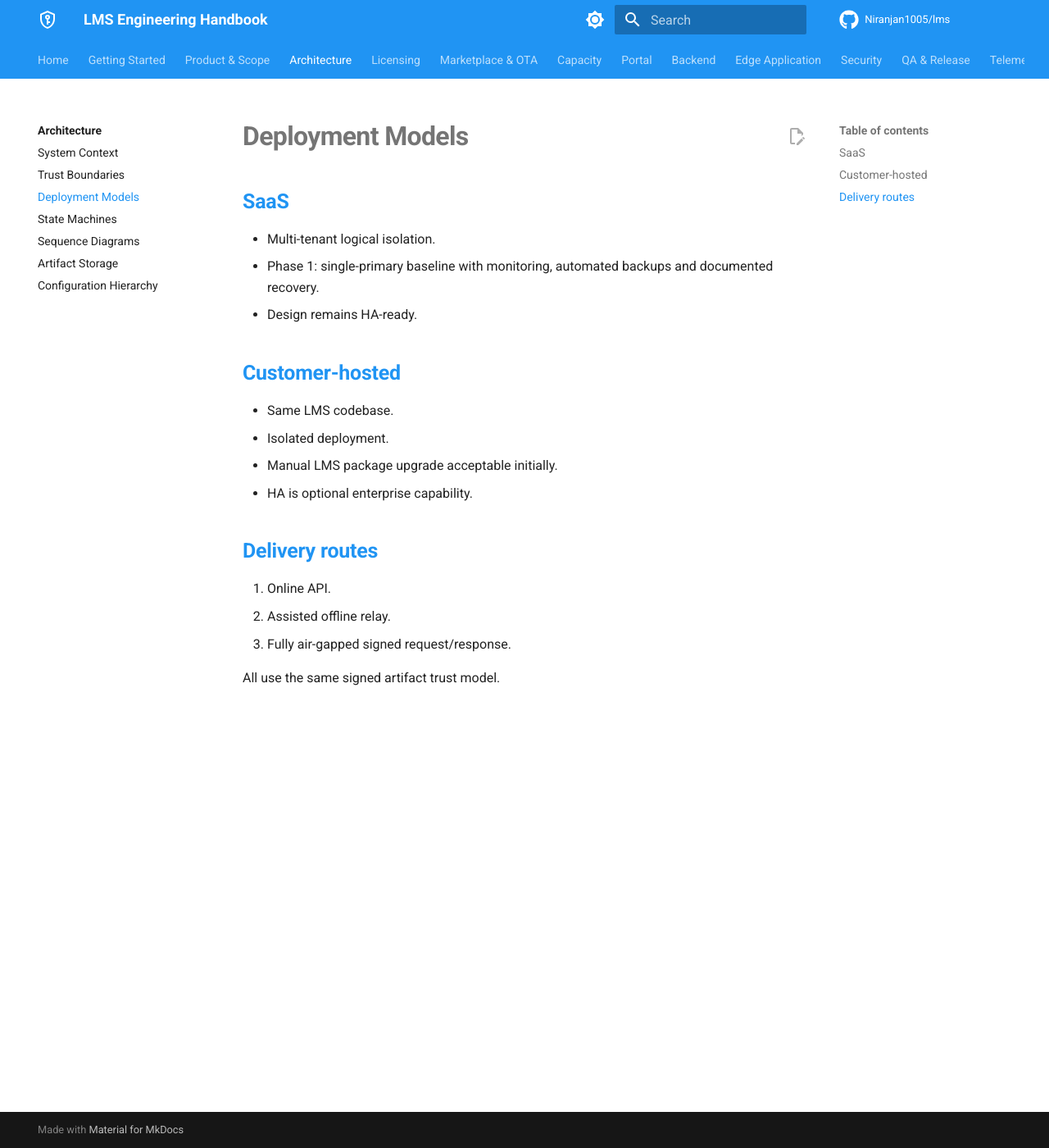
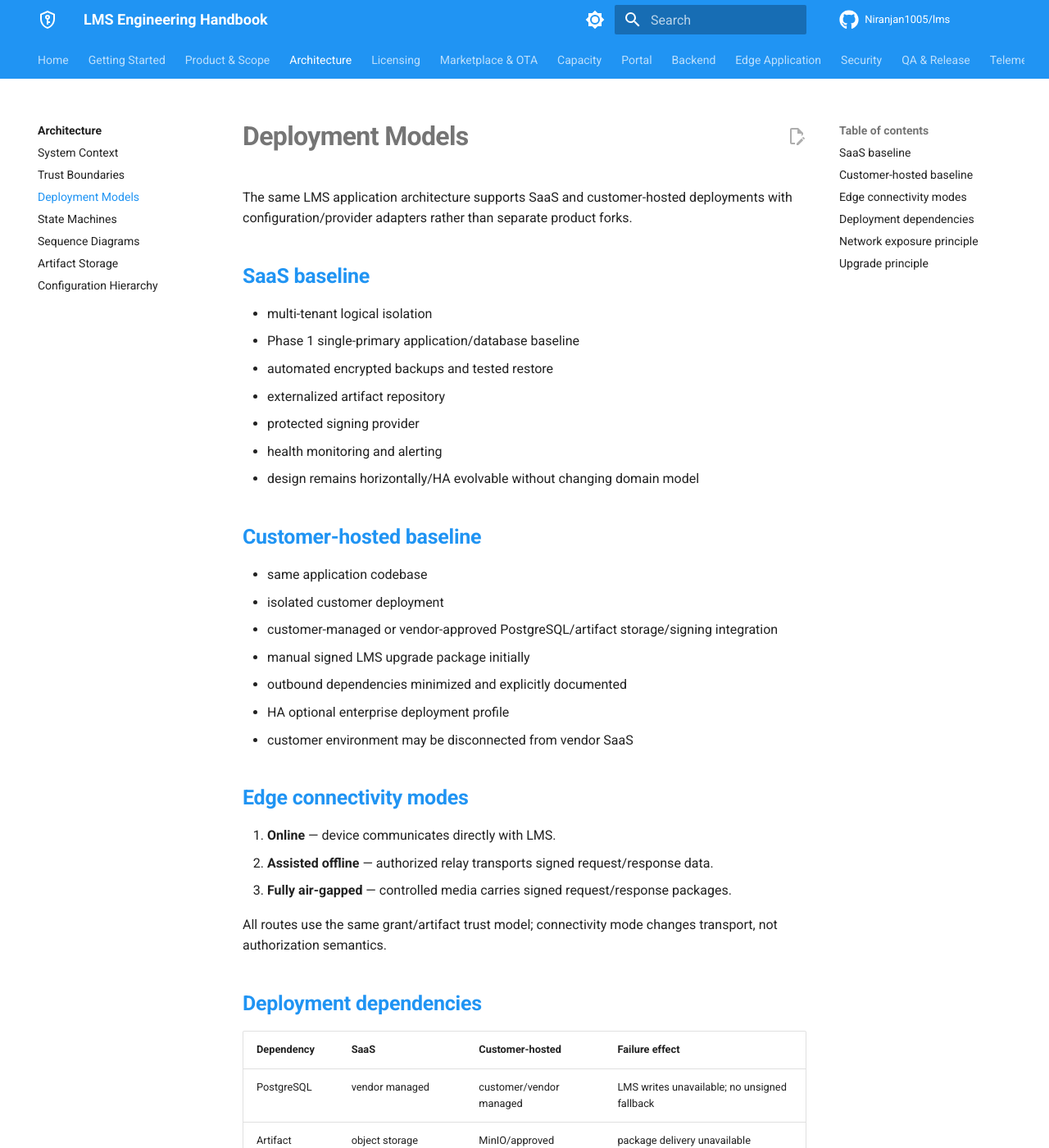
Before and after one commit to Niranjan1005/lms, an MkDocs documentation site: the page built from docs/architecture/deployment-models.md, in a window 1280 px wide and 1400 px high. Shown: the whole window at 82% size. Built offline with MkDocs 1.6.1 and Material for MkDocs 9.7.7, drawn with Linux system fonts in a browser that asks for light colours; comment, search, counter and statistics services are not loaded; some of the changed text lies outside the part shown.

Commit message:
docs: complete deployment model responsibilities

```diff
--- a/docs/architecture/deployment-models.md
+++ b/docs/architecture/deployment-models.md
@@ -1,22 +1,50 @@
 # Deployment Models
 
-## SaaS
+The same LMS application architecture supports SaaS and customer-hosted deployments with configuration/provider adapters rather than separate product forks.
 
-- Multi-tenant logical isolation.
-- Phase 1: single-primary baseline with monitoring, automated backups and documented recovery.
-- Design remains HA-ready.
+## SaaS baseline
 
-## Customer-hosted
+- multi-tenant logical isolation
+- Phase 1 single-primary application/database baseline
+- automated encrypted backups and tested restore
+- externalized artifact repository
+- protected signing provider
+- health monitoring and alerting
+- design remains horizontally/HA evolvable without changing domain model
 
-- Same LMS codebase.
-- Isolated deployment.
-- Manual LMS package upgrade acceptable initially.
-- HA is optional enterprise capability.
+## Customer-hosted baseline
 
-## Delivery routes
+- same application codebase
+- isolated customer deployment
+- customer-managed or vendor-approved PostgreSQL/artifact storage/signing integration
+- manual signed LMS upgrade package initially
+- outbound dependencies minimized and explicitly documented
+- HA optional enterprise deployment profile
+- customer environment may be disconnected from vendor SaaS
 
-1. Online API.
-2. Assisted offline relay.
-3. Fully air-gapped signed request/response.
+## Edge connectivity modes
 
-All use the same signed artifact trust model.
+1. **Online** — device communicates directly with LMS.
+2. **Assisted offline** — authorized relay transports signed request/response data.
+3. **Fully air-gapped** — controlled media carries signed request/response packages.
+
+All routes use the same grant/artifact trust model; connectivity mode changes transport, not authorization semantics.
+
+## Deployment dependencies
+
+| Dependency | SaaS | Customer-hosted | Failure effect |
+|---|---|---|---|
+| PostgreSQL | vendor managed | customer/vendor managed | LMS writes unavailable; no unsigned fallback |
+| Artifact storage | object storage | MinIO/approved repository | package delivery unavailable |
+| Signing provider | KMS/HSM/equivalent | approved protected provider | new grant/release signing blocked |
+| Email | provider | SMTP/relay | notifications delayed only |
+| ERP | optional integration | optional integration | reconciliation/commercial import delayed |
+| Telemetry store | separate/optional | separate/optional | analytics delayed; licensing unaffected |
+
+## Network exposure principle
+
+Only required interfaces are exposed. Edge local APIs remain local by default. Customer-hosted network/port matrix must be generated by deployment packaging before production release.
+
+## Upgrade principle
+
+Central LMS upgrade and edge product OTA are separate lifecycles. Customer-hosted LMS upgrades are manual package operations initially; edge application/model updates remain managed through LMS release/deployment functions.
```
